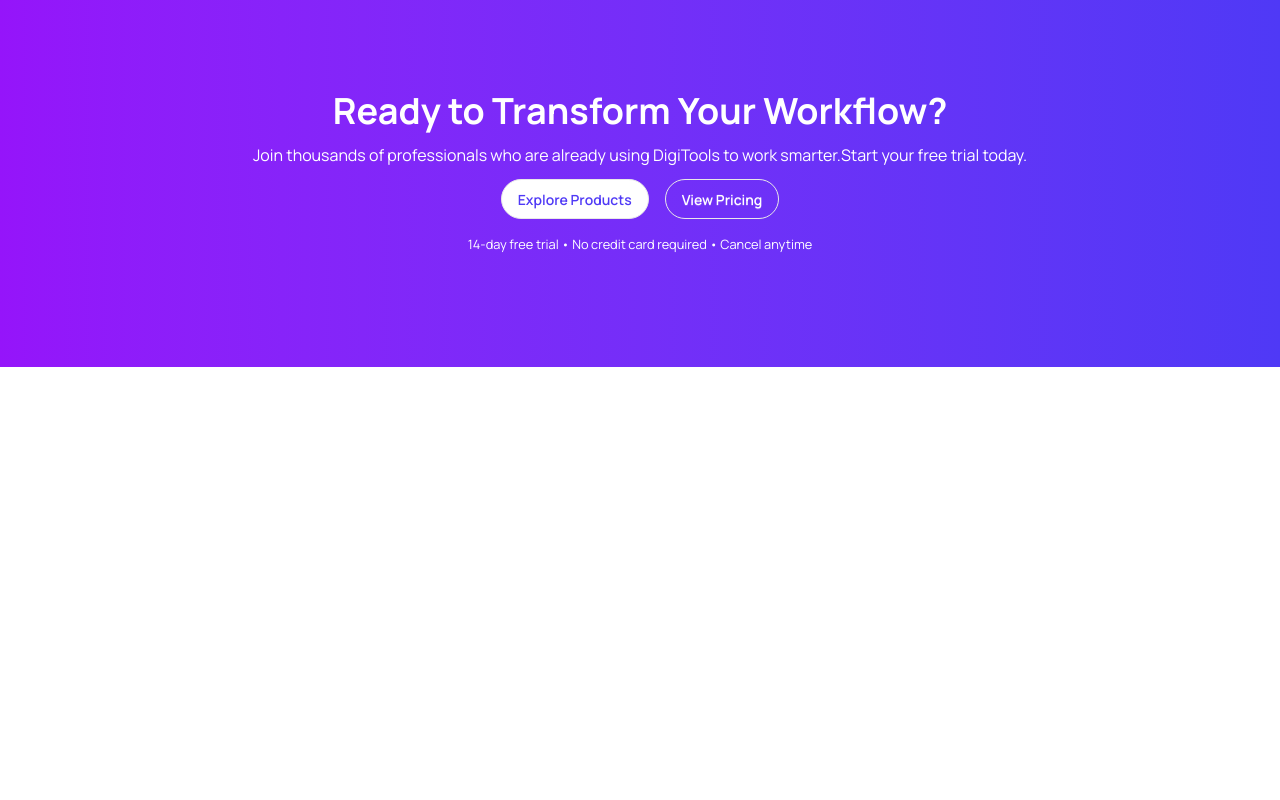
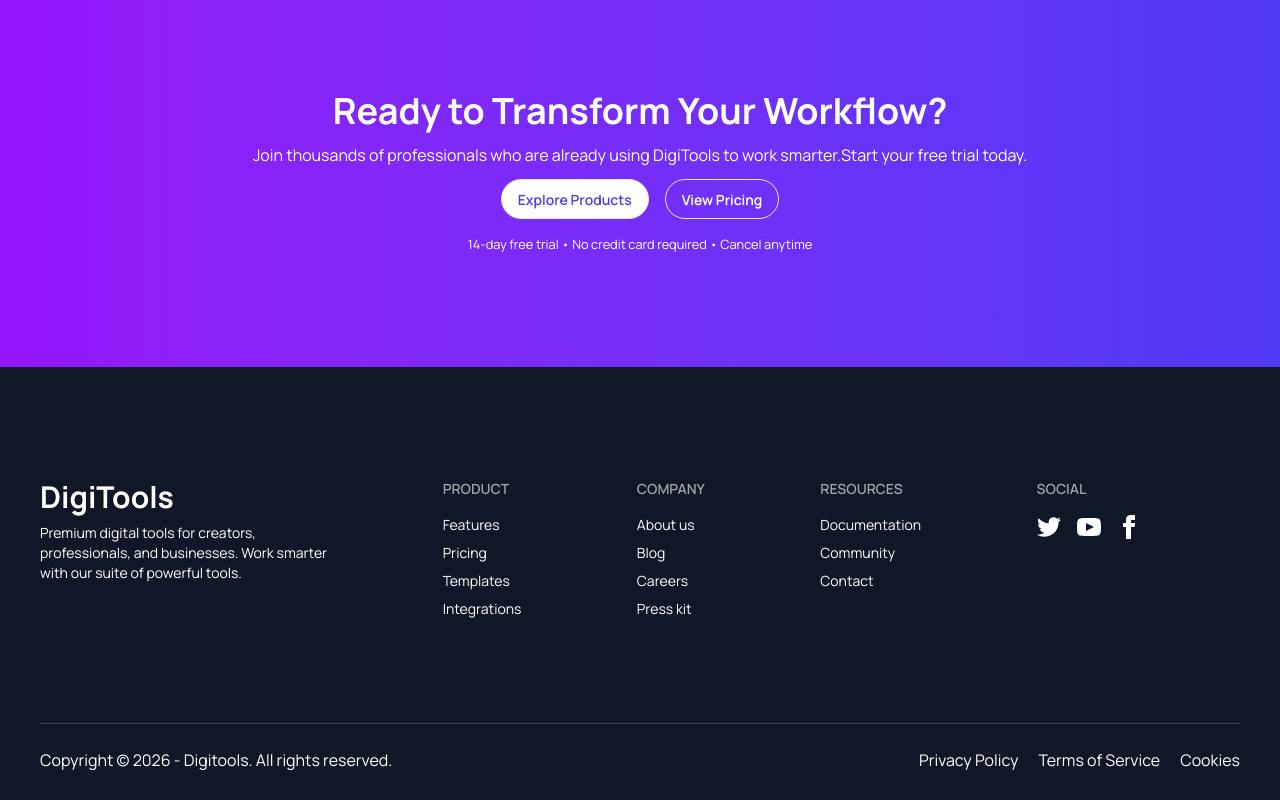
Before and after one commit to nasrullah-nobin/DigiTools-Platform, a React (Vite) app: page / in a window 1280 px wide. Shown: the part 4256-5056 px from the top of the page. Before the commit the page ends 4623 px from the top, so only its background shows below. Built offline with nearby package versions, Linux system fonts and the light colour scheme.

Commit message:
add footer section with copyright and links

```diff
--- a/src/App.jsx
+++ b/src/App.jsx
@@ -1,5 +1,6 @@
 import "./App.css";
 import Banner from "./Components/Banner/Banner";
+import Footer from "./Components/Footer/Footer";
 import GetStarts from "./Components/GetStarts/GetStarts";
 import NavBar from "./Components/Navbar/NavBar";
 import OurImpact from "./Components/OurImpact/OurImpact";
@@ -23,6 +24,9 @@
         <PricingTools></PricingTools>
         <Workflow></Workflow>
       </main>
+      <footer>
+        <Footer></Footer>
+      </footer>
     </>
   );
 }
--- /dev/null
+++ b/src/Components/Footer/Footer.jsx
@@ -0,0 +1,90 @@
+import React from "react";
+
+const Footer = () => {
+  return (
+    <div className="bg-[#101727] text-white px-10 pt-28 pb-7">
+    <footer className="footer sm:footer-horizontal pb-20">
+      <aside>
+        <h3 className="text-3xl font-bold">DigiTools</h3>
+        <p>
+          Premium digital tools for creators,
+          <br /> professionals, and businesses. Work smarter <br /> with our
+          suite of powerful tools.
+        </p>
+      </aside>
+      <nav>
+        <h6 className="footer-title">Product</h6>
+        <a className="link link-hover">Features</a>
+        <a className="link link-hover">Pricing</a>
+        <a className="link link-hover">Templates</a>
+        <a className="link link-hover">Integrations</a>
+      </nav>
+      <nav>
+        <h6 className="footer-title">Company</h6>
+        <a className="link link-hover">About us</a>
+        <a className="link link-hover">Blog</a>
+        <a className="link link-hover">Careers</a>
+        <a className="link link-hover">Press kit</a>
+      </nav>
+      <nav>
+        <h6 className="footer-title">Resources</h6>
+        <a className="link link-hover">Documentation</a>
+        <a className="link link-hover">Community</a>
+        <a className="link link-hover">Contact</a>
+      </nav>
+      <nav>
+        <h6 className="footer-title">Social</h6>
+        <div className="grid grid-flow-col gap-4">
+          <a>
+            <svg
+              xmlns="http://www.w3.org/2000/svg"
+              width="24"
+              height="24"
+              viewBox="0 0 24 24"
+              className="fill-current"
+            >
+              <path d="M24 4.557c-.883.392-1.832.656-2.828.775 1.017-.609 1.798-1.574 2.165-2.724-.951.564-2.005.974-3.127 1.195-.897-.957-2.178-1.555-3.594-1.555-3.179 0-5.515 2.966-4.797 6.045-4.091-.205-7.719-2.165-10.148-5.144-1.29 2.213-.669 5.108 1.523 6.574-.806-.026-1.566-.247-2.229-.616-.054 2.281 1.581 4.415 3.949 4.89-.693.188-1.452.232-2.224.084.626 1.956 2.444 3.379 4.6 3.419-2.07 1.623-4.678 2.348-7.29 2.04 2.179 1.397 4.768 2.212 7.548 2.212 9.142 0 14.307-7.721 13.995-14.646.962-.695 1.797-1.562 2.457-2.549z"></path>
+            </svg>
+          </a>
+          <a>
+            <svg
+              xmlns="http://www.w3.org/2000/svg"
+              width="24"
+              height="24"
+              viewBox="0 0 24 24"
+              className="fill-current"
+            >
+              <path d="M19.615 3.184c-3.604-.246-11.631-.245-15.23 0-3.897.266-4.356 2.62-4.385 8.816.029 6.185.484 8.549 4.385 8.816 3.6.245 11.626.246 15.23 0 3.897-.266 4.356-2.62 4.385-8.816-.029-6.185-.484-8.549-4.385-8.816zm-10.615 12.816v-8l8 3.993-8 4.007z"></path>
+            </svg>
+          </a>
+          <a>
+            <svg
+              xmlns="http://www.w3.org/2000/svg"
+              width="24"
+              height="24"
+              viewBox="0 0 24 24"
+              className="fill-current"
+            >
+              <path d="M9 8h-3v4h3v12h5v-12h3.642l.358-4h-4v-1.667c0-.955.192-1.333 1.115-1.333h2.885v-5h-3.808c-3.596 0-5.192 1.583-5.192 4.615v3.385z"></path>
+            </svg>
+          </a>
+        </div>
+      </nav>
+    </footer>
+     <div className="border-t border-gray-700 my-6"></div>
+
+      <aside className="flex justify-between items-center">
+  <p>
+    Copyright © {new Date().getFullYear()} - Digitools. All rights reserved.
+  </p>
+  <ul className="flex items-center gap-5">
+    <li>Privacy Policy</li>
+    <li>Terms of Service</li>
+    <li>Cookies</li>
+  </ul>
+</aside>
+    </div>
+  );
+};
+
+export default Footer;
```
